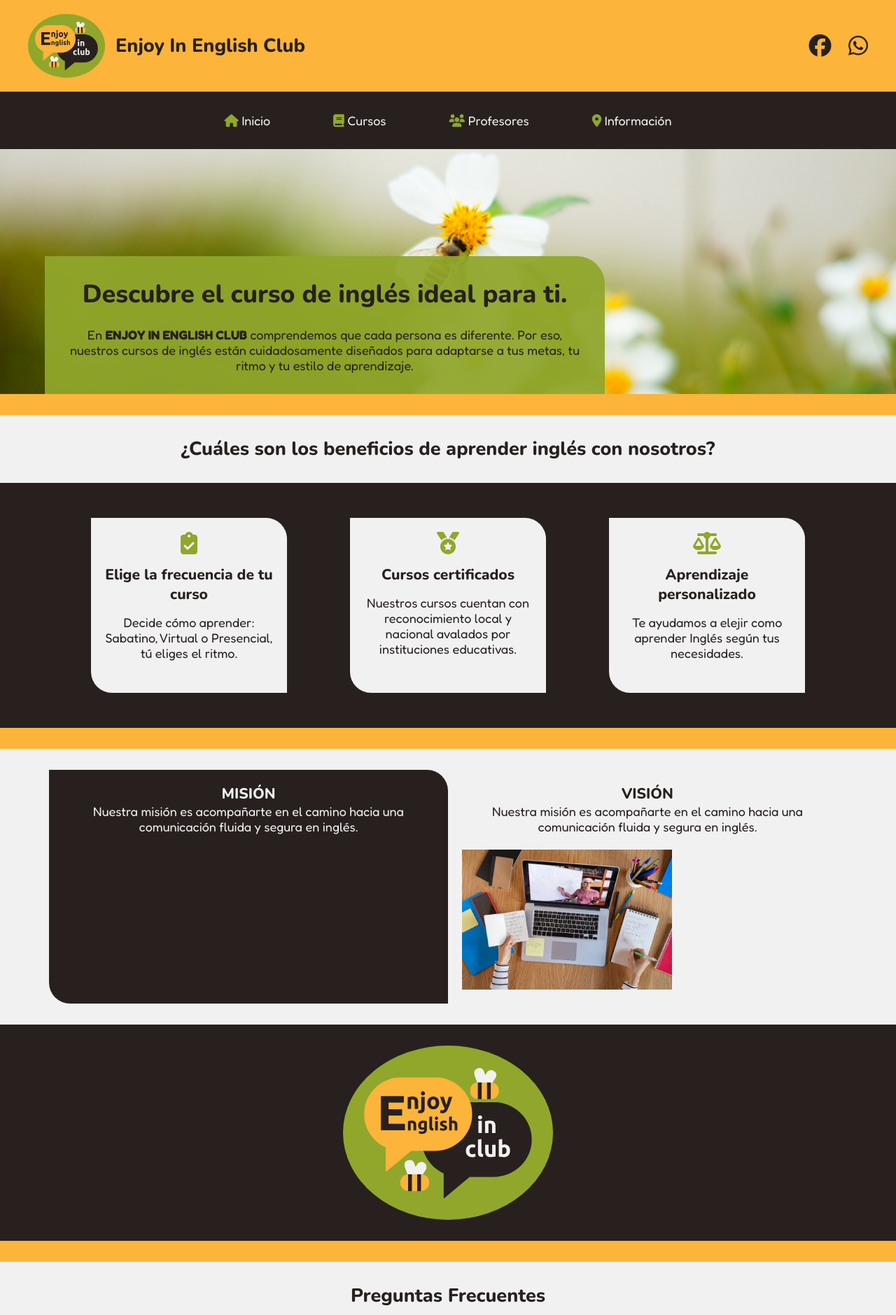
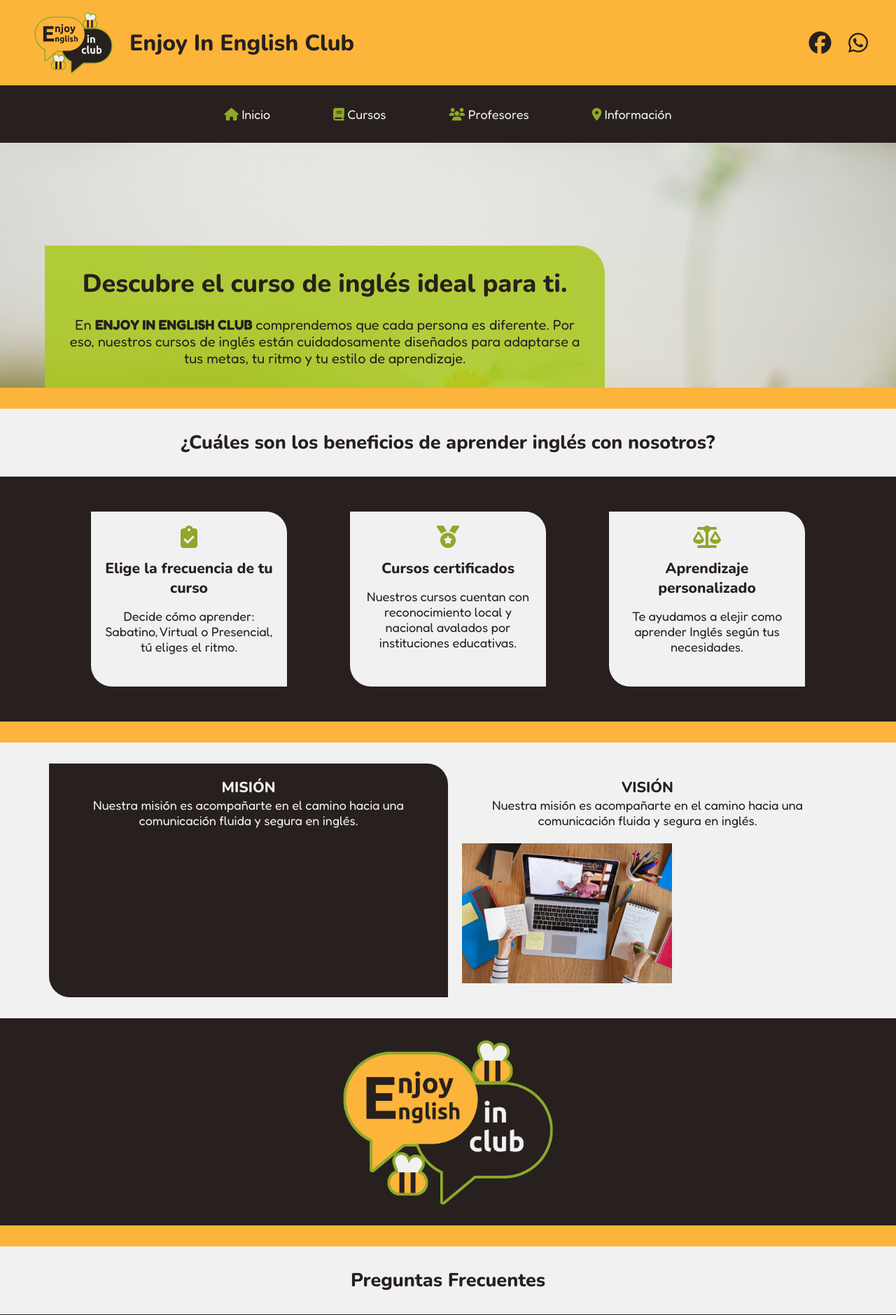
Before and after one commit to DenilsonNM/Enjoy-In-English-Club, a PHP site: page / in a window 1280 px wide. Shown: the top 1879 px of the page at 70% size. Run offline with PHP 8.4, Linux system fonts and the light colour scheme; some libraries are stand-ins or nearby versions.

Commit message:
new logo and fixes

```diff
--- a/index.html
+++ b/index.html
@@ -26,7 +26,7 @@
     <div class="div_title ancho">
       <h2>
         <figure class="figure_logo">
-          <img src="imagenes/LOGO.svg" alt="">
+          <img src="imagenes/LOGO.png" alt="">
         </figure> Enjoy In English Club
       </h2>
       <div class="div_social">
@@ -113,7 +113,7 @@
   </section>
   <section class="section_infoextralogo">
     <figure>
-      <img src="imagenes/LOGO.svg" alt="">
+      <img src="imagenes/LOGO.png" alt="">
     </figure>
   </section>
 
@@ -175,7 +175,7 @@
 
   <!-- ------------------------------------- -->
 
-  <div class="div_parallax">
+  <div class="div_parallax_dos">
   </div>
 
 
--- a/styles/general.css
+++ b/styles/general.css
@@ -4,7 +4,7 @@
   --color-3: #f1f1f1;
   --color-4: #ffffffc9;
   --color-5: #90a72b;
-  --color-6: #90a72bef;
+  --color-6: #aac924e1;
 }
 
 /* ------------------------------------- */
@@ -61,7 +61,7 @@ img {
 
 header {
   background-color: var(--color-1);
-  padding: 20px;
+  padding: 10px;
 }
 
 .div_title {
@@ -73,6 +73,7 @@ header {
 .div_title h2 {
   display: flex;
   align-items: center;
+  font-size: xx-large;
   gap: 15px;
 }
 
@@ -82,10 +83,7 @@ header {
 }
 
 .figure_logo {
-  width: 110px;
-  border-radius: 100%;
-  padding: 10px;
-  background-color: var(--color-5);
+  width: 130px;
 }
 
 /* ------------------------------------- */
@@ -117,7 +115,7 @@ header {
   height: 350px;
   width: 100%;
   background-attachment: fixed;
-  background-position: center;
+  background-position: y;
   background-repeat: no-repeat;
   background-size: cover;
   position: relative;
@@ -134,6 +132,10 @@ main {
   color: var(--color-2);
   background-color: var(--color-6);
   width: 800px;
+}
+
+main p {
+  font-size: 20px;
 }
 
 main i {
@@ -190,16 +192,12 @@ main i {
   align-items: center;
   justify-content: center;
   background-color: var(--color-2);
-  padding: 30px 0px;
+  padding: 10px 0px;
 }
 
 .section_infoextralogo figure {
-  width: 300px;
+  width: 350px;
   /* height: 300px; */
-  border-radius: 100%;
-  background-color: var(--color-5);
-  padding: 30px;
-
 }
 
 .section_infoextra {
@@ -275,6 +273,20 @@ main i {
 
 /* ------------------------------------- */
 
+.div_parallax_dos {
+  background-image: url("/Enjoy-In-English-Club/imagenes/4.png");
+  /* background-image: url("/imagenes/4.png"); */
+  height: 150px;
+  width: 100%;
+  background-attachment: fixed;
+  background-position: bottom;
+  background-repeat: no-repeat;
+  background-size: cover;
+  position: relative;
+}
+
+/* ------------------------------------- */
+
 footer {
   background-color: var(--color-2);
   padding: 30px;
```
Also changed, not shown: imagenes/LOGO.png.
